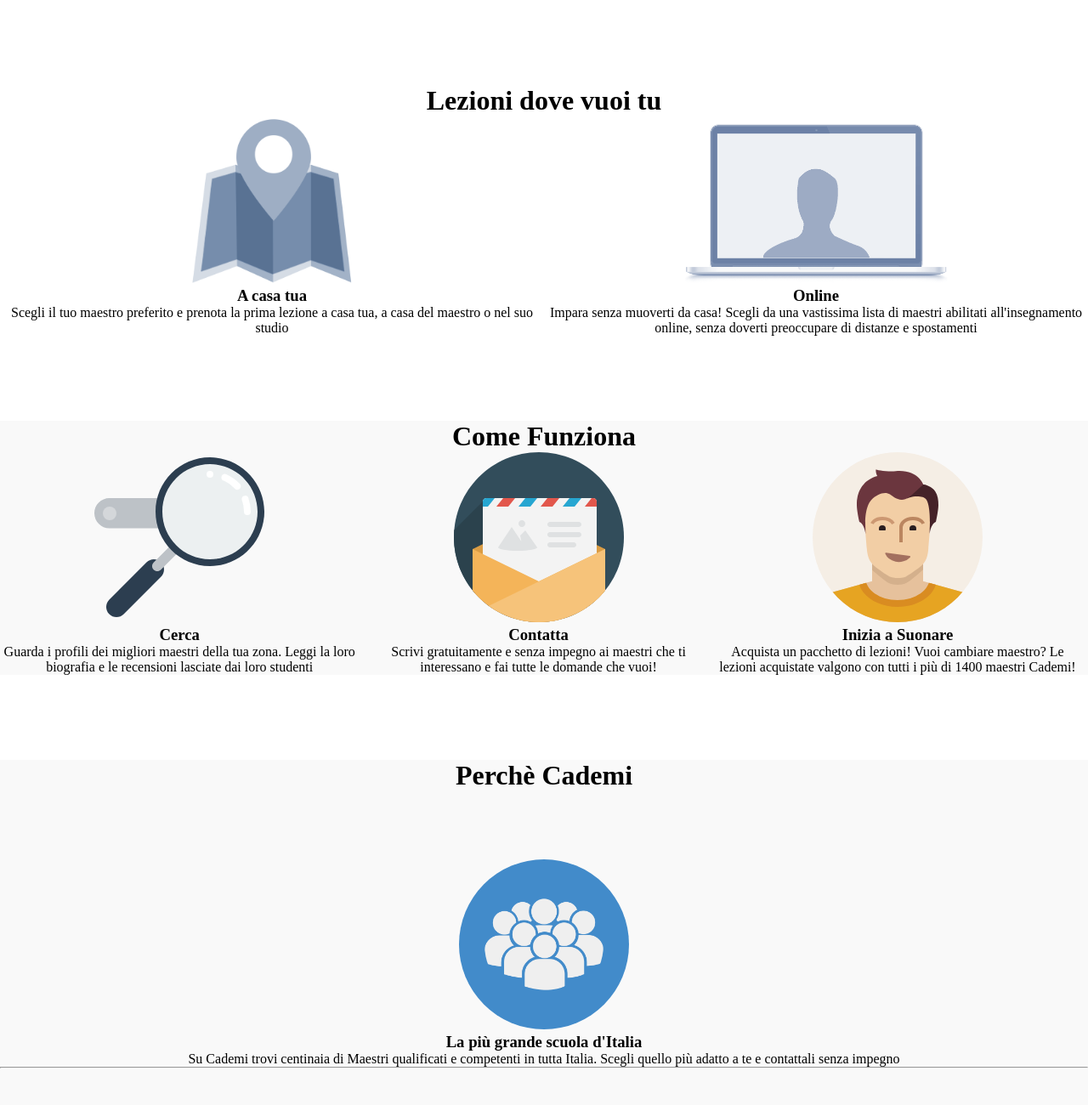
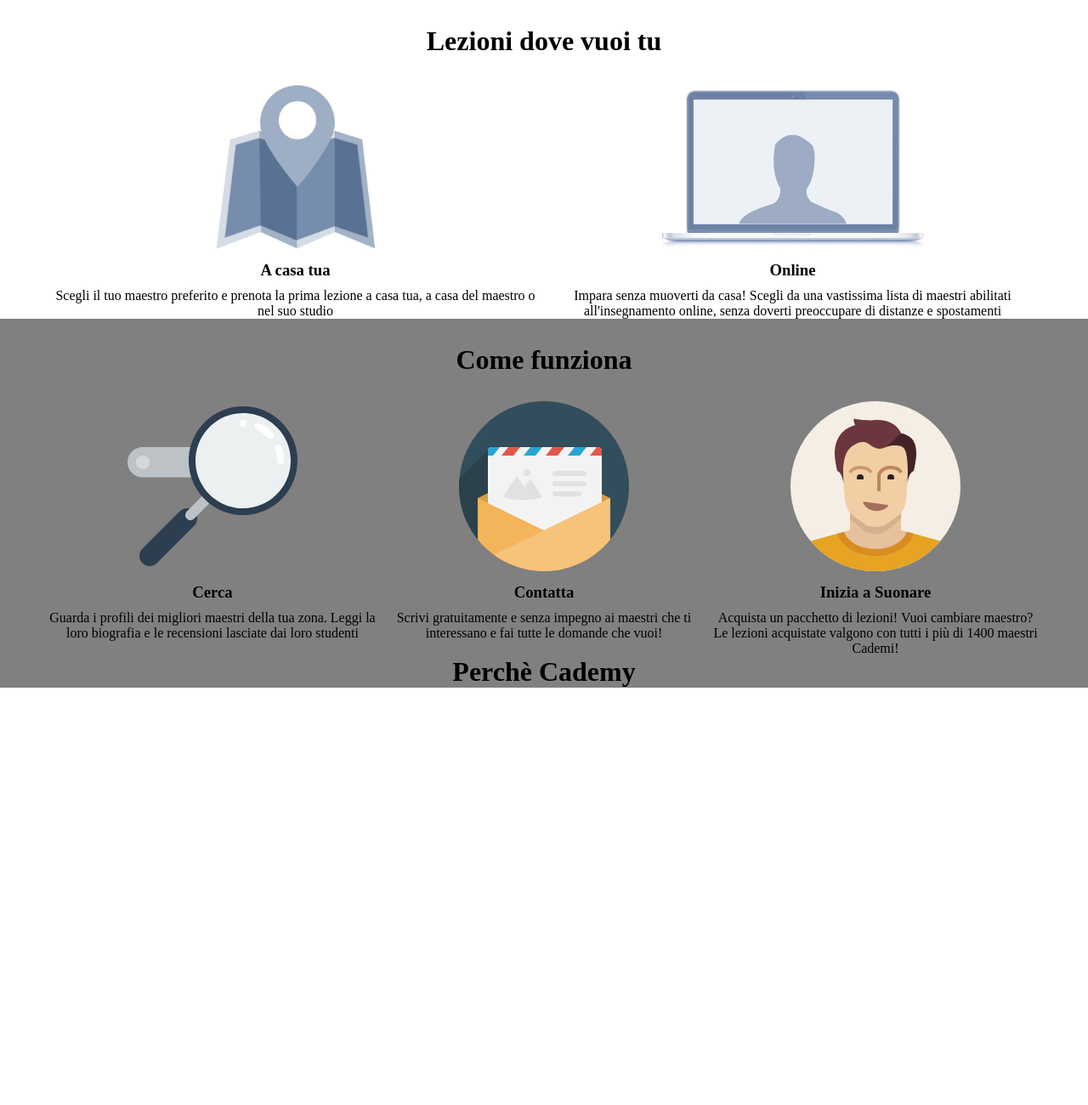
Before and after one commit to AlbertoGambino/html-css-resp-wannabe-12bool, a plain HTML site: page index.html in a window 1280 px wide. Shown: the top 1300 px of the page at 85% size. After the commit the page ends 809 px from the top, so only its background shows below. Drawn offline with Linux system fonts and the light colour scheme.

Commit message:
Sezione 1 + sezione 2

```diff
--- a/index.html
+++ b/index.html
@@ -3,69 +3,105 @@
   <head>
     <meta charset="utf-8">
     <meta name="viewport" content="width=device-width, initial-scale=1.0">
-    <link rel="stylesheet" href="/lib/12bool.css">
+    <link rel="stylesheet" href="lib/12bool.css">
     <link rel="stylesheet" href="style.css">
     <title>Boolean aCademy</title>
   </head>
   <body>
+    <div id="title" class="container">
+      <div class="row">
+
+        <div class="col-xs-12 col-md-12 col-lg-12 ">
+
+          <h1>Lezioni dove vuoi tu</h1>
+
+        </div>
+
+      </div>
+
+    </div>
     <div id="lezioni" class="container">
       <div class="row">
-        <h1>Lezioni dove vuoi tu</h1>
-        <div class="left">
+
+        <div class="left col-xs-12 col-md-6 col-lg-6">
+
           <img src="img/icon/maps.png" alt="">
           <h3>A casa tua</h3>
-          Scegli il tuo maestro preferito e prenota la prima lezione a casa tua, a casa del maestro o nel suo studio
+          <p>Scegli il tuo maestro preferito e prenota la prima lezione a casa tua, a casa del maestro o nel suo studio</p>
+
         </div>
-        <div class="right">
+        <div class="right col-xs-12 col-md-6 col-lg-6">
+
           <img src="img/icon/screen.png" alt="">
           <h3>Online</h3>
-          Impara senza muoverti da casa! Scegli da una vastissima lista di maestri abilitati all'insegnamento online, senza doverti preoccupare di distanze e spostamenti
+          <p>Impara senza muoverti da casa! Scegli da una vastissima lista di maestri abilitati all'insegnamento online, senza doverti preoccupare di distanze e spostamenti</p>
+
+        </div>
+
+
+      </div>
+
+    </div>
+    <div id="steps" class="containerf">
+      <div class="container">
+
+        <div class="row">
+
+          <div class="col-xs-12 col-md-12 col-lg-12">
+
+            <h1>Come funziona</h1>
+
+          </div>
+
         </div>
       </div>
-    </div>
+      <div class="container">
+        <div class="row">
+          <div class="left col-xs-12 col-md-4 col-lg-4">
 
-    <div id="steps" class="container grey">
-      <div class="row">
-        <h1>Come Funziona</h1>
-        <div class="left">
             <img src="img/search.svg" alt="">
             <h3>Cerca</h3>
             Guarda i profili dei migliori maestri della tua zona. Leggi la loro biografia e le recensioni lasciate dai loro studenti
+
           </div>
-        <div class="central">
+          <div class="central col-xs-12 col-md-4 col-lg-4">
+
             <img src="img/letter.svg" alt="">
             <h3>Contatta</h3>
             Scrivi gratuitamente e senza impegno ai maestri che ti interessano e fai tutte le domande che vuoi!
+
           </div>
-        <div class="right">
+          <div class="right col-xs-12 col-md-4 col-lg-4">
             <img src="img/male.svg" alt="">
             <h3>Inizia a Suonare</h3>
             Acquista un pacchetto di lezioni! Vuoi cambiare maestro? Le lezioni acquistate valgono con tutti i più di 1400 maestri Cademi!
+
+          </div>
+
+
+        </div>
+
       </div>
     </div>
+    <div class="containerf">
+      <div class="container">
+        <div class="row">
+          <div class="col-xs-12 col-md-12 col-lg-12">
+
+            <h1>Perchè Cademy</h1>
+
           </div>
 
-    <div id="why" class="container grey">
-      <div class="row">
-        <h1>Perchè Cademi</h1>
-        <div class="first">
-          <img src="img/icon/profile.png" alt="">
-          <h3>La più grande scuola d'Italia</h3>
-          Su Cademi trovi centinaia di Maestri qualificati e competenti in tutta Italia. Scegli quello più adatto a te e contattali senza impegno
-          <hr>
+
+
         </div>
-        <div class="second">
-          <img src="img/icon/secure.png" alt="">
-          <h3>Soddisfazione Garantita</h3>
-          Se non sei soddisfatto del tuo maestro, puoi cambiarlo senza costi aggiuntivi. Le lezioni acquistate su Cademi possono essere utilizzate con tutti i nostri maestri e il nostro team è sempre disponibile per darti un consiglio!
-          <hr>
+
       </div>
-        <div class="third">
-          <img src="img/icon/flex.png" alt="">
-          <h3>Flessibile e Conveniente</h3>
-          Cademi non ha alcun costo d’iscrizione a differenza delle scuole di musica tradizionali. Inoltre, sei tu a scegliere dove fare lezione e gli orari delle tue lezioni.
+
     </div>
-      </div>
-    </div>
+
+
+
+
   </body>
 </html>
--- a/style.css
+++ b/style.css
@@ -1,69 +1,3 @@
-.row {
-  width: 100%;
-  margin-left: auto;
-  margin-right: auto;
-  margin-top: 100px;
-}
-
-/* BLOCCO LEZIONI */
-#lezioni .row>.left,
-#lezioni .row>.right {
-  width: 50%;
-  float: left;
-}
-
-#lezioni .row img {
-  /* per centrare orizzontalmente */
-  display: block;
-  margin-right: auto;
-  margin-left: auto;
-}
-
-#lezioni {
-  text-align: center;
-}
-
-/* BLOCCO STEPS */
-#steps .row>.left,
-#steps .row>.central,
-#steps .row>.right {
-  float: left;
-  width: 33%;
-}
-
-#steps {
-  text-align: center;
-}
-
-/* BLOCCO PERCHE */
-#why {
-  text-align: center;
-}
-
-#why .row>.first,
-#why .row>.second,
-#why .row>.third {
-  width: 100%;
-  margin-top: 80px;
-}
-
-#why .row img {
-  background-color: #428bca;
-  border-radius: 50%;
-  padding: 30px
-}
-
-/* COMMON */
-.row::after {
-  content: '';
-  display: table;
-  clear: both;
-}
-
-.container.grey {
-  background-color: #f9f9f9;
-}
-
 img {
   height: 200px;
 }
@@ -71,3 +5,38 @@ img {
 .clear {
   clear: both;
 }
+
+#title h1{
+  margin: 30px 0;
+}
+
+#lezioni {
+  text-align: center;
+}
+
+
+
+#lezioni .row>.left h3,
+#lezioni .row>.right h3{
+  padding: 10px;
+}
+
+#lezioni .row img {
+  display: block;
+  margin-right: auto;
+  margin-left: auto;
+}
+
+.containerf{
+  background: grey;
+}
+
+#steps h1{
+  margin: 30px 0;
+}
+
+#steps .row>.left h3,
+#steps .row>.central h3,
+#steps .row>.right h3 {
+  padding: 10px;
+}
```
Also changed, not shown: lib/12bool.css. Lines whose indentation alone changed are shown as unchanged.
